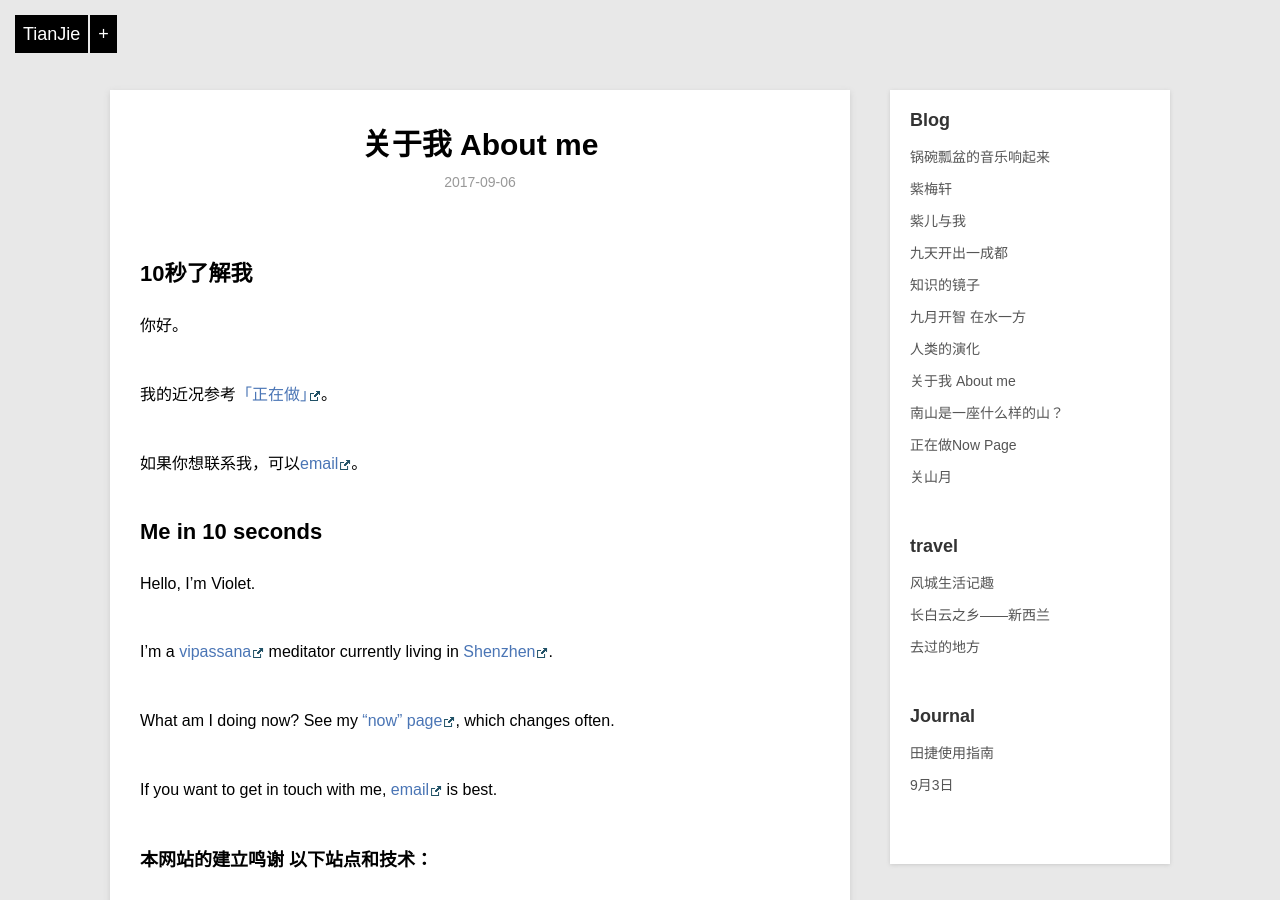
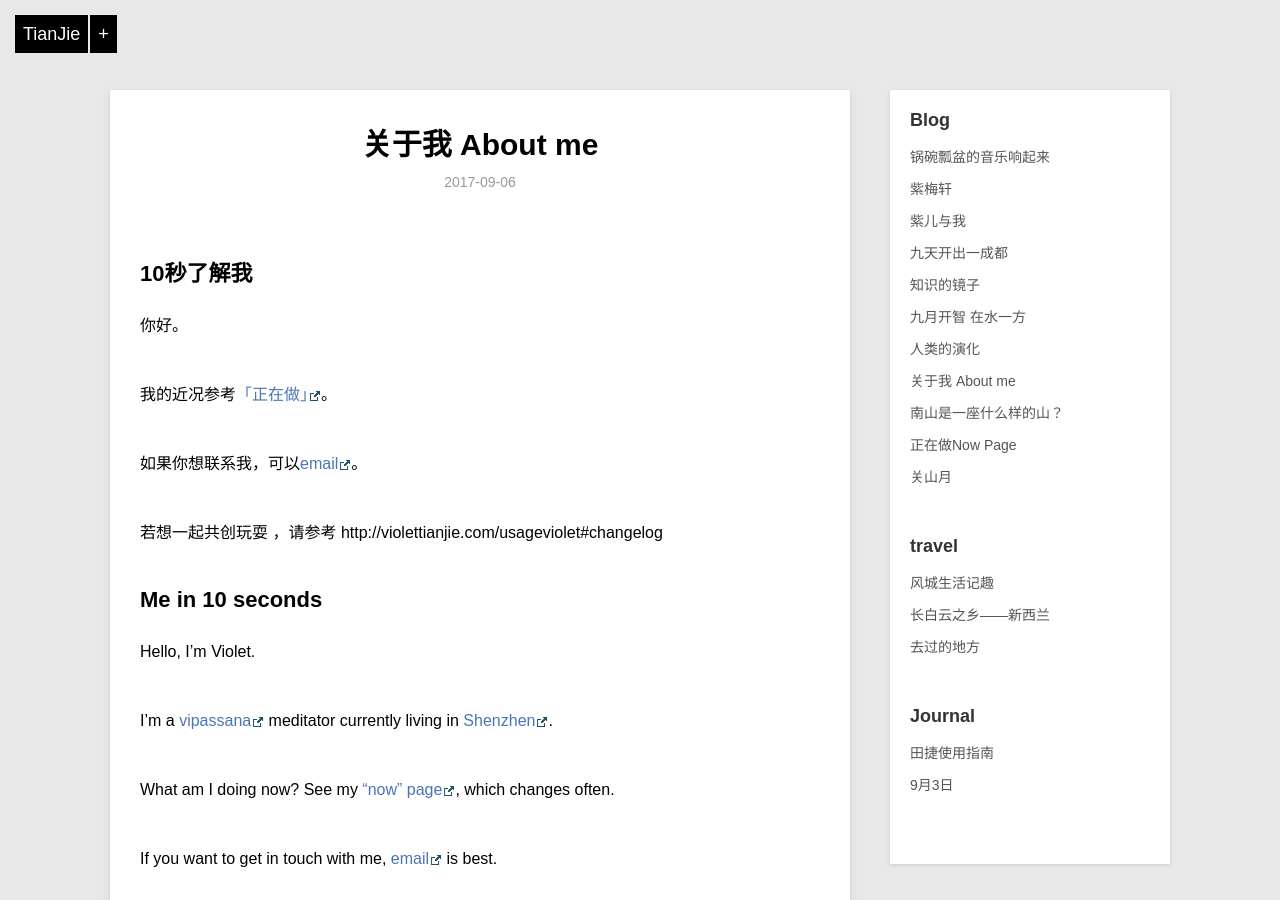
Before and after one commit to violettianjie/violettianjie.github.io, a Jekyll site: the page built from _posts/blog/2017-09-06-aboutme.md, in a window 1280 px wide and 900 px high. Built offline with Jekyll 4.4.1, drawn with Linux system fonts in a browser that asks for light colours.

Commit message:
Update 2017-09-06-aboutme.md

```diff
--- a/_posts/blog/2017-09-06-aboutme.md
+++ b/_posts/blog/2017-09-06-aboutme.md
@@ -12,6 +12,8 @@ category: blog
 我的近况参考[「正在做」](http://violettianjie.com/now)。
 
 如果你想联系我，可以[email](violettianjie@qq.com)。
+
+若想一起共创玩耍 ，请参考 http://violettianjie.com/usageviolet#changelog
 
 
 
```
